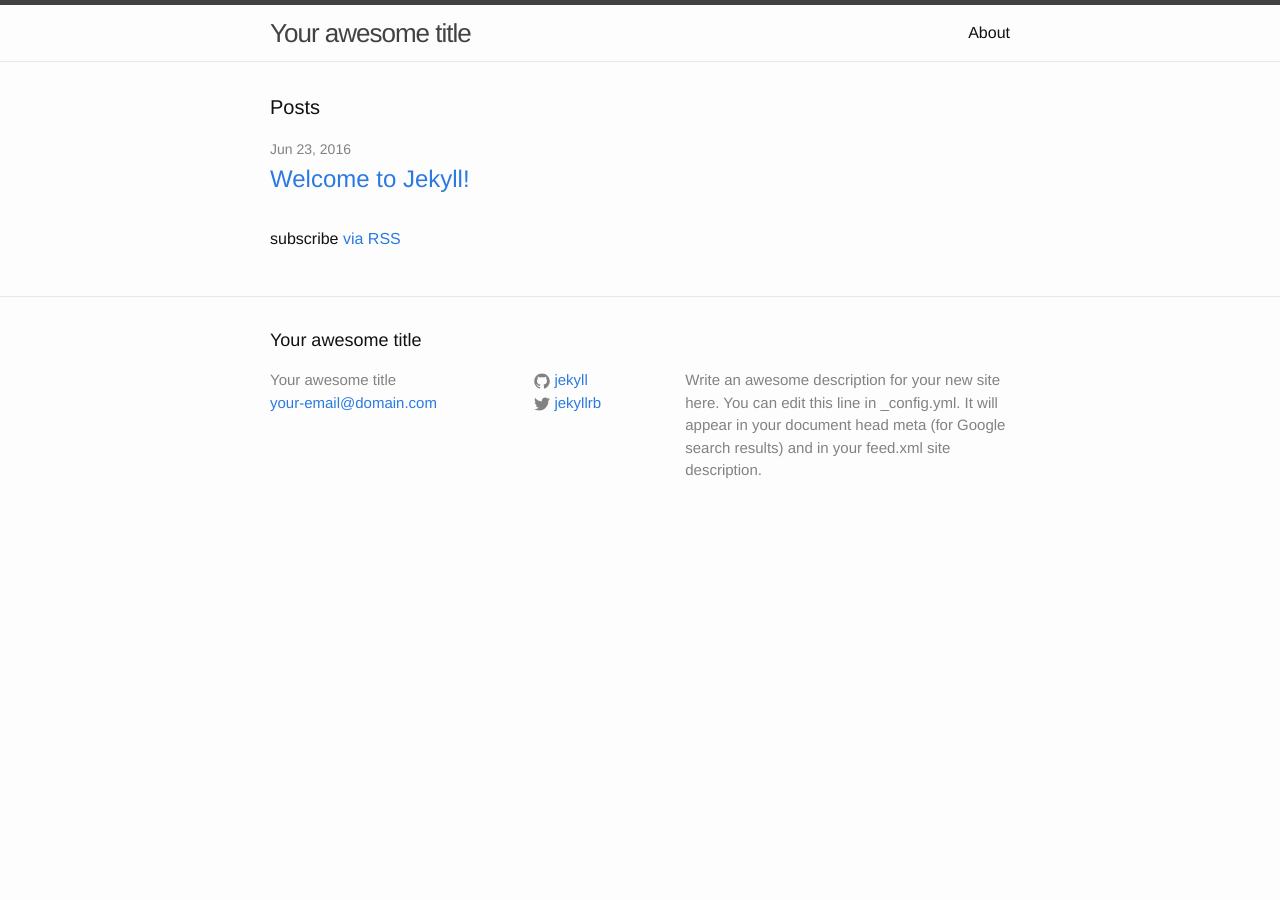
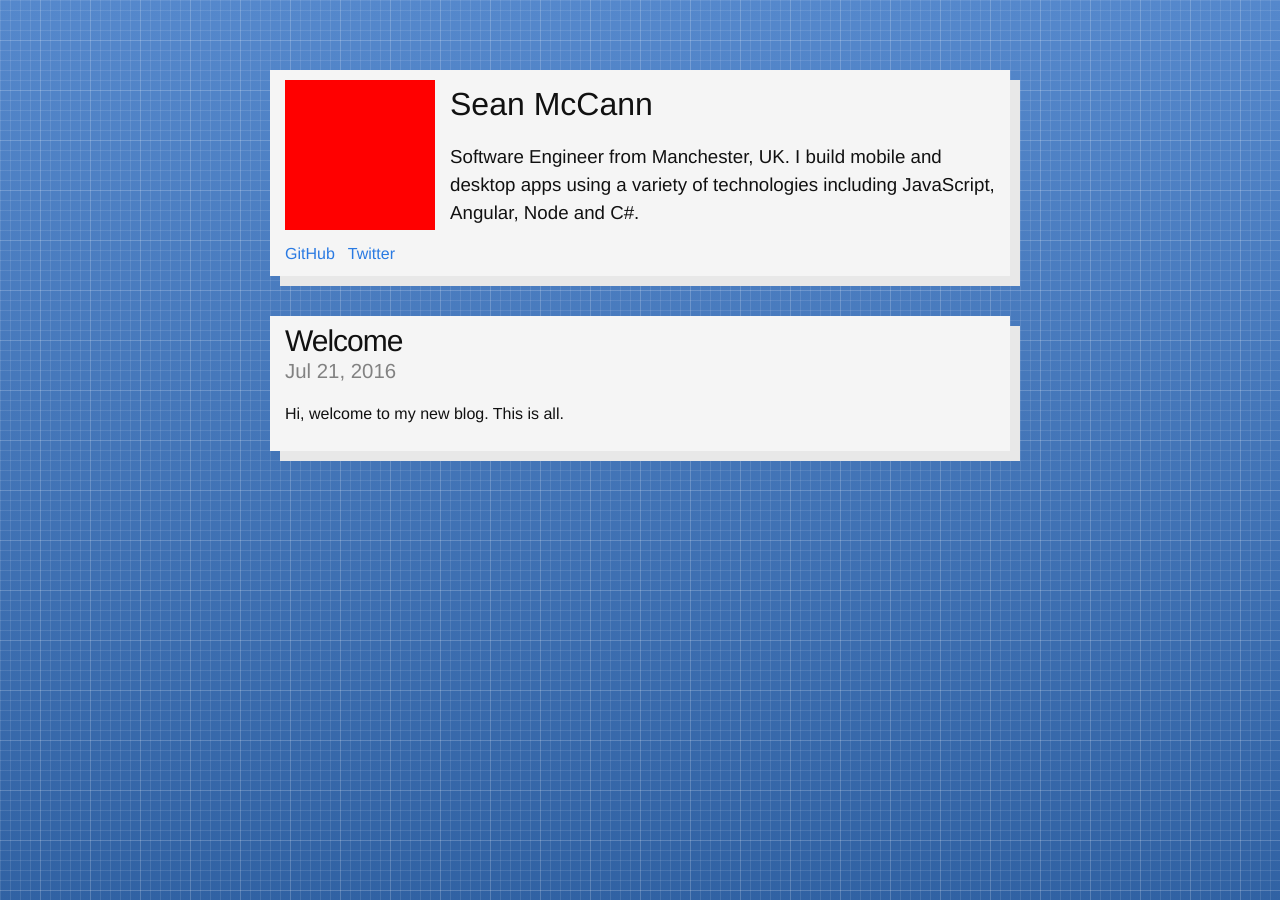
Before and after one commit to SeanHub/seans-site, a Jekyll site: the page built from index.html, in a window 1280 px wide. Built offline with Jekyll 4.4.1, drawn with Linux system fonts in a browser that asks for light colours; some web fonts are replaced.

```diff
--- a/_config.yml
+++ b/_config.yml
@@ -6,16 +6,12 @@
 # 'jekyll serve'. If you change this file, please restart the server process.
 
 # Site settings
-title: Your awesome title
-email: your-email@domain.com
-description: > # this means to ignore newlines until "baseurl:"
-  Write an awesome description for your new site here. You can edit this
-  line in _config.yml. It will appear in your document head meta (for
-  Google search results) and in your feed.xml site description.
-baseurl: "" # the subpath of your site, e.g. /blog
-url: "http://yourdomain.com" # the base hostname & protocol for your site
-twitter_username: jekyllrb
-github_username:  jekyll
+title: Sean McCann
+description: "Software Engineer from Manchester, UK. I build mobile and desktop apps using a variety of technologies including JavaScript, Angular, Node and C#."
+baseurl: ""
+url: "http://seanmccann.name"
+twitter_username: mccannsean
+github_username:  seanhub
 
 # Build settings
 markdown: kramdown
--- a/_includes/footer.html
+++ b/_includes/footer.html
@@ -13,19 +13,7 @@
       </div>
 
       <div class="footer-col footer-col-2">
-        <ul class="social-media-list">
-          {% if site.github_username %}
-          <li>
-            {% include icon-github.html username=site.github_username %}
-          </li>
-          {% endif %}
 
-          {% if site.twitter_username %}
-          <li>
-            {% include icon-twitter.html username=site.twitter_username %}
-          </li>
-          {% endif %}
-        </ul>
       </div>
 
       <div class="footer-col footer-col-3">
--- a/_includes/head.html
+++ b/_includes/head.html
@@ -9,4 +9,5 @@
   <link rel="stylesheet" href="{{ "/css/main.css" | prepend: site.baseurl }}">
   <link rel="canonical" href="{{ page.url | replace:'index.html','' | prepend: site.baseurl | prepend: site.url }}">
   <link rel="alternate" type="application/rss+xml" title="{{ site.title }}" href="{{ "/feed.xml" | prepend: site.baseurl | prepend: site.url }}">
+  <link href="https://fonts.googleapis.com/css?family=Neucha" rel="stylesheet">
 </head>
--- a/_includes/icon-github.html
+++ /dev/null
@@ -1 +0,0 @@
-<a href="https://github.com/{{ include.username }}"><span class="icon icon--github">{% include icon-github.svg %}</span><span class="username">{{ include.username }}</span></a>
--- a/_includes/icon-twitter.html
+++ /dev/null
@@ -1 +0,0 @@
-<a href="https://twitter.com/{{ include.username }}"><span class="icon icon--twitter">{% include icon-twitter.svg %}</span><span class="username">{{ include.username }}</span></a>
--- a/_layouts/default.html
+++ b/_layouts/default.html
@@ -5,16 +5,12 @@
 
   <body>
 
-    {% include header.html %}
-
     <div class="page-content">
       <div class="wrapper">
         {{ content }}
       </div>
     </div>
 
-    {% include footer.html %}
-
   </body>
 
 </html>
--- /dev/null
+++ b/_sass/_custom.scss
@@ -0,0 +1,58 @@
+$c: #58c;
+$b: rgba(255,255,255,.2);
+$t: rgba(255,255,255,.1);
+$n: transparent;
+
+html, body {
+    height: 100%;
+}
+
+html {
+    background-image: linear-gradient(to bottom, $c 0%, darken($c, 15%) 100%);
+}
+
+body {
+    background-color: transparent;
+    background-image:
+        linear-gradient(0deg,
+        $n 0%, $n 9px,
+        $b 9px, $b 10px, $n 10px, $n 19px,
+        $t 19px, $t 20px, $n 20px, $n 29px,
+        $t 29px, $t 30px, $n 30px, $n 39px,
+        $t 39px, $t 40px, $n 40px, $n 49px,
+        $t 49px, $t 50px),
+        linear-gradient(-90deg,
+        $n 0%, $n 9px,
+        $b 9px, $b 10px, $n 10px, $n 19px,
+        $t 19px, $t 20px, $n 20px, $n 29px,
+        $t 29px, $t 30px, $n 30px, $n 39px,
+        $t 39px, $t 40px, $n 40px, $n 49px,
+        $t 49px, $t 50px);
+    background-size: 50px 50px;
+}
+
+.content-box {
+    background-color: whitesmoke;
+    box-shadow: 10px 10px 0 #e8e8e8;
+    margin: 40px 0;
+    padding: 10px 15px;
+}
+
+.avatar {
+    background-color: red;
+    float: left;
+    height: 150px;
+    margin: 0 15px 0 0;
+    width: 150px;
+}
+
+@media screen and (max-width: 700px) {
+    .avatar {
+        display: none;
+    }
+}
+
+.post-title {
+    font-size: 30px;
+    margin: 0;
+}
--- a/css/main.scss
+++ b/css/main.scss
@@ -6,10 +6,10 @@
 
 
 // Our variables
-$base-font-family: "Helvetica Neue", Helvetica, Arial, sans-serif;
+$base-font-family: "Neucha", "Helvetica Neue", Helvetica, Arial, sans-serif;
 $base-font-size:   16px;
 $base-font-weight: 400;
-$small-font-size:  $base-font-size * 0.875;
+$small-font-size:  $base-font-size * 1.275;
 $base-line-height: 1.5;
 
 $spacing-unit:     30px;
@@ -49,5 +49,6 @@ $on-laptop:        800px;
 @import
         "base",
         "layout",
-        "syntax-highlighting"
+        "syntax-highlighting",
+        "custom"
 ;
--- a/index.html
+++ b/index.html
@@ -3,21 +3,26 @@ layout: default
 ---
 
 <div class="home">
-
-  <h1 class="page-heading">Posts</h1>
-
+  <div class="content-box">
+    <div class="avatar"></div>
+    <h1>{{ site.title }}</h1>
+    <h3>{{ site.description }}</h3>
+    {% if site.github_username %}
+      <a href="https://github.com/{{ site.github_username }}" target="_blank"><span class="username">GitHub</span></a>
+    {% endif %}
+    &nbsp;
+    {% if site.twitter_username %}
+      <a href="https://twitter.com/{{ site.twitter_username }}" target="_blank"><span class="username">Twitter</span></a>
+    {% endif %}
+  </div>
   <ul class="post-list">
     {% for post in site.posts %}
-      <li>
+      <li class="content-box">
+        <h1 class="post-title">{{ post.title }}</h1>
         <span class="post-meta">{{ post.date | date: "%b %-d, %Y" }}</span>
-
-        <h2>
-          <a class="post-link" href="{{ post.url | prepend: site.baseurl }}">{{ post.title }}</a>
-        </h2>
+        <p>{{ post.content }}</p>
       </li>
     {% endfor %}
   </ul>
 
-  <p class="rss-subscribe">subscribe <a href="{{ "/feed.xml" | prepend: site.baseurl }}">via RSS</a></p>
-
 </div>
```
Also changed, not shown: _posts/2016-06-23-welcome-to-jekyll.markdown (deleted, +0 -25 lines), _posts/2016-07-21-welcome.markdown (added, +7 -0 lines), about.md (deleted, +0 -15 lines), _includes/icon-github.svg (deleted), _includes/icon-twitter.svg (deleted).
